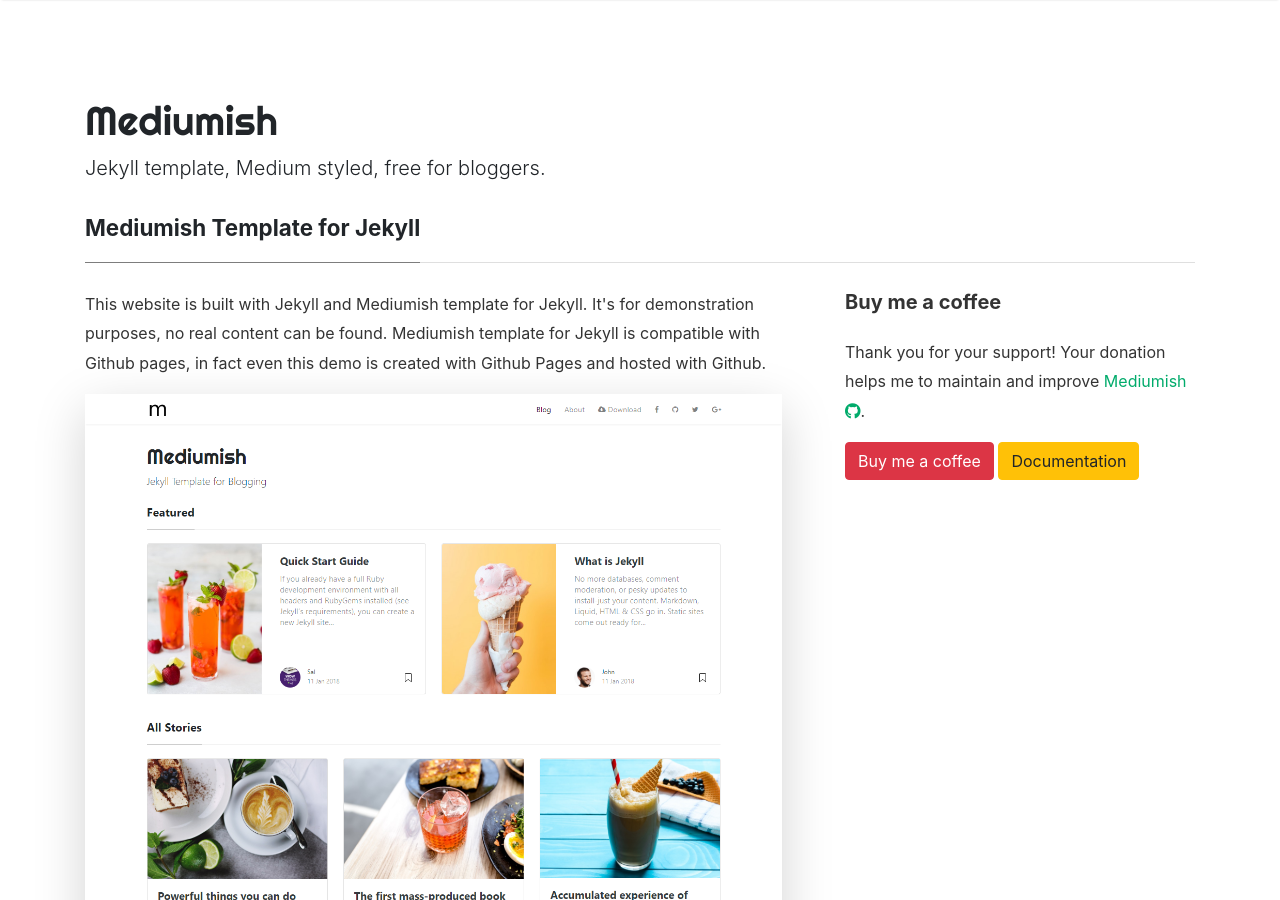
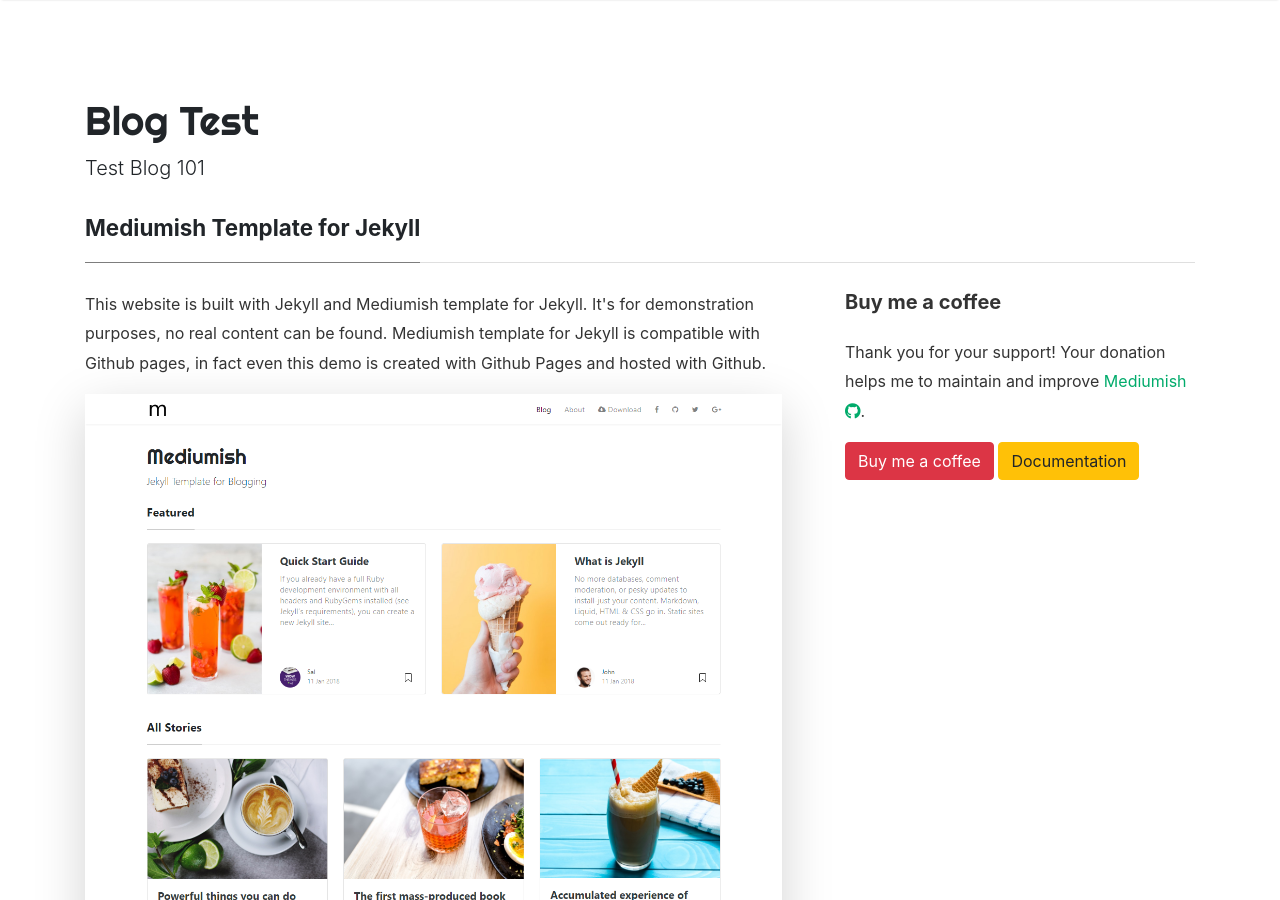
Before and after one commit to cmc-c/blog_test, a Jekyll site: the page built from _pages/about.md, in a window 1280 px wide and 900 px high. Built offline with Jekyll 4.4.1, drawn with Linux system fonts in a browser that asks for light colours; nearby versions of some CDN libraries; comment, search, counter and statistics services are not loaded; some of the changed text lies outside the part shown.

Commit message:
Update _config.yml

```diff
--- a/_config.yml
+++ b/_config.yml
@@ -1,7 +1,7 @@
 # Site
-name: "Mediumish"
-title: "Mediumish"
-description: "Jekyll template, Medium styled, free for bloggers."
+name: "Blog Test"
+title: "Blog Test"
+description: "Test Blog 101"
 logo: 'assets/images/logo.png'
 favicon: 'assets/images/logo.png'
 baseurl: /blog_test
@@ -13,7 +13,7 @@ permalink: /:title/
 
 # Authors
 authors:
-  sal:
+  CMC:
     name: CMC
     display_name: CMC
     gravatar: e56154546cf4be74e393c62d1ae9f9d4
@@ -21,7 +21,7 @@ authors:
 
 # Plugins
 plugins:
-  - jekyll-paginate
+  - jekyll-paginate-v2
   - jekyll-sitemap
   - jekyll-feed
   - jekyll-seo-tag
@@ -36,7 +36,7 @@ jekyll-archives:
     category: '/category/:name/'
 
 # Pagination
-paginate: 6
+paginate: 12
 paginate_path: /page:num/
 
 # Other
```
